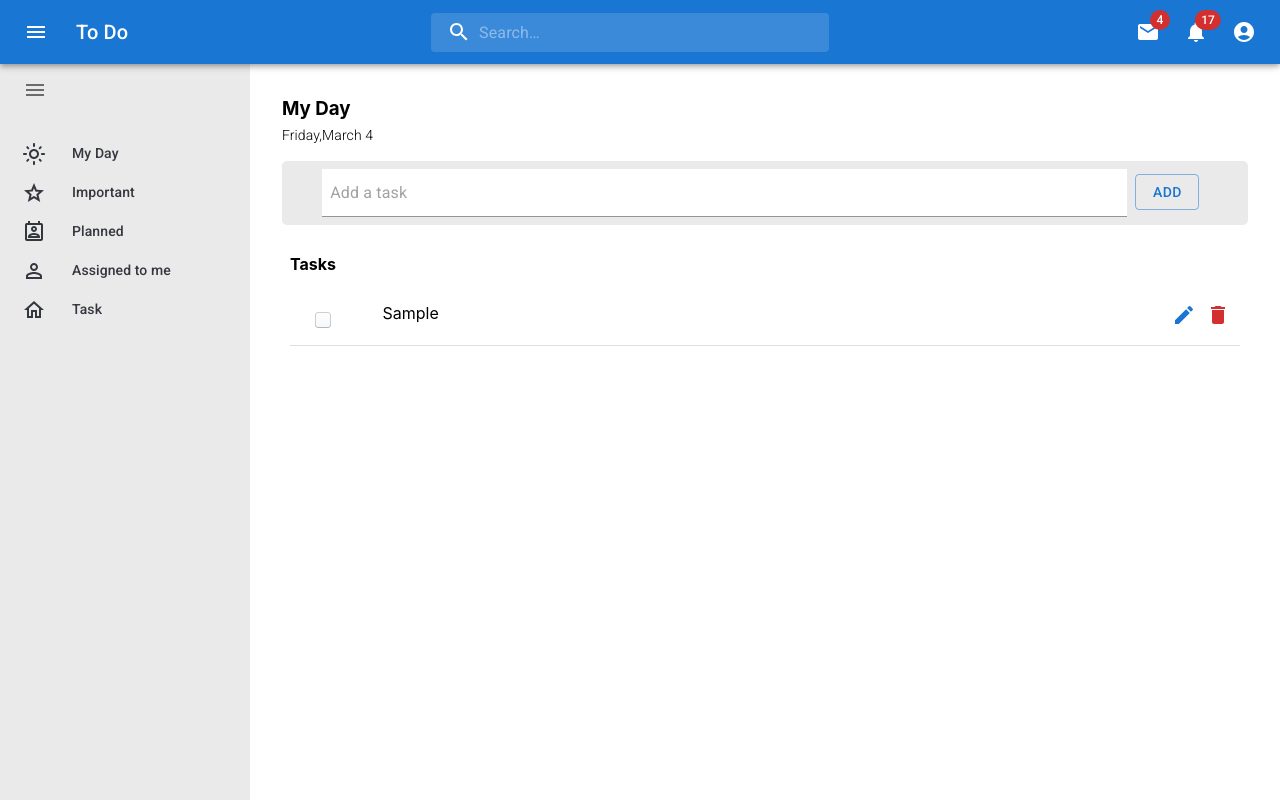
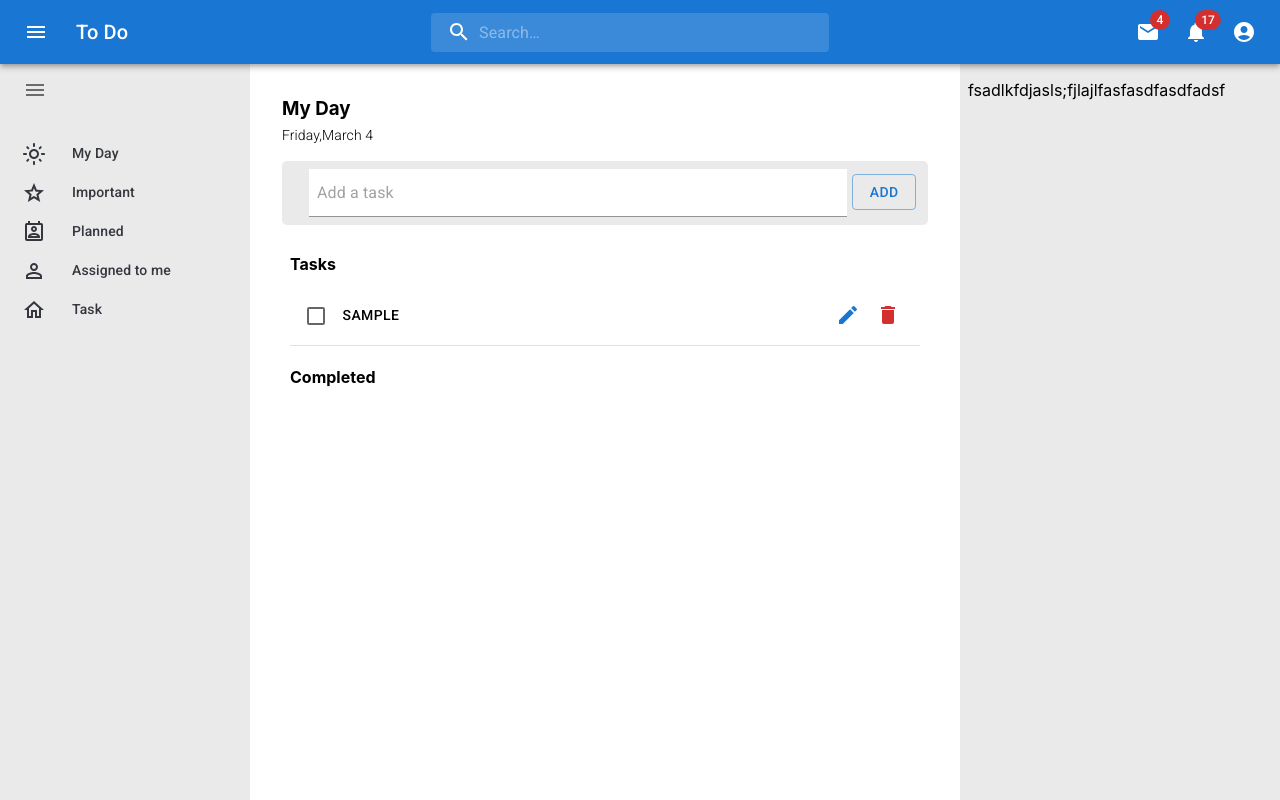
Before and after one commit to Hamzashahfiq/react-todo, a React (Create React App) app: page / in a window 1280 px wide. Both pictures are taken after typing "Sample" into the empty fields and a click on the button "ADD". Built offline with nearby package versions, Linux system fonts and the light colour scheme.

Commit message:
add completed task section and right bar

```diff
--- a/src/pages/home/Home.js
+++ b/src/pages/home/Home.js
@@ -9,10 +9,28 @@ import { v4 as uuidv4 } from 'uuid';
 import EditIcon from '@mui/icons-material/Edit';
 import DeleteIcon from '@mui/icons-material/Delete';
 import IconButton from '@mui/material/IconButton';
-import Tooltip from '@mui/material/Tooltip';
+import Tooltip, { tooltipClasses } from '@mui/material/Tooltip';
 import SideNavBar from '../../component/sideNavBar/SideNavBar'
-import CheckBoxComp from '../../component/CheckBoxComp/CheckBoxComp'
+import { styled } from '@mui/material/styles';
+import Checkbox from '@mui/material/Checkbox';
+import Button from '@mui/material/Button';
 
+
+// for tooltip
+const BootstrapTooltip = styled(({ className, ...props }) => (
+    <Tooltip {...props} arrow classes={{ popper: className }} />
+))(({ theme }) => ({
+    [`& .${tooltipClasses.arrow}`]: {
+        color: theme.palette.common.black,
+    },
+    [`& .${tooltipClasses.tooltip}`]: {
+        backgroundColor: theme.palette.common.black,
+    },
+}));
+
+
+
+// custom date set
 let date = new Date();
 let day = date.getDay();
 let dayName = ['Sunday', 'Monday', 'Tuesday', 'Wednesday', 'Thusrday', 'Friday', 'Saturday'].map((item, index) => {
@@ -91,6 +109,32 @@ export default function Home() {
         alert('updated')
 
     }
+    const onChangeHandler = (CompItem) => {
+        let compTask = {
+            id: CompItem.id,
+            taskDetail: CompItem.taskDetail
+        }
+
+        let newTask = taskData.filter((item) => item.id !== CompItem.id)
+        setTaskData(newTask)
+        setCompleteTask([...completeTask, compTask])
+        setInputTask('')
+        setUpdateIs(true)
+        alert('Changed to Completed')
+    }
+    const onChangeCompleteHandler = (unCompItem) => {
+        let unCompTask = {
+            id: unCompItem.id,
+            taskDetail: unCompItem.taskDetail
+        }
+
+        let newTask = completeTask.filter((item) => item.id !== unCompItem.id)
+        setCompleteTask(newTask)
+        setTaskData([unCompTask, ...taskData])
+        setInputTask('')
+        setUpdateIs(true)
+        alert('Changed to uncompleted task')
+    }
 
     return (
         <Box sx={{ display: 'flex', flexDirection: 'column', height: '100vh', width: '100%', boxSizing: 'border-box', position: 'fixed' }}>
@@ -98,6 +142,8 @@ export default function Home() {
                 <PrimarySearchAppBar />
             </Box>
             <Box sx={{ flex: '1 0 auto', display: 'flex', flexDirection: 'row', boxSizing: 'border-box' }}>
+
+                {/* App bar box  */}
                 {openLeft ?
                     <Box sx={{ height: '100%', minWidth: '250px', bgcolor: '#EAEAEA', pt: '70px', px: 1, boxSizing: 'border-box' }}>
                         <IconBtn icon={<MenuIcon />} onClickHandler={leftDivHandler} btnStyle={{ marginLeft: { xs: '0', sm: '7px' } }} />
@@ -107,7 +153,10 @@ export default function Home() {
                         <IconBtn icon={<MenuIcon />} onClickHandler={leftDivHandler} btnStyle={{ marginLeft: { xs: '0', sm: '7px' } }} />
                     </Box>
                 }
-                <Box sx={{ height: '100%', width: '80%', px: 1, overflowX: 'auto', pt: '70px', boxSizing: 'border-box', flexGrow: '1', display: 'flex', flexDirection: 'column' }}>
+
+
+                {/* Main content box*/}
+                <Box sx={{ height: '100%', width: '55%', px: 1, overflowX: 'auto', pt: '70px', boxSizing: 'border-box', flexGrow: '1', display: 'flex', flexDirection: 'column' }}>
                     {openLeft ?
                         <IconBtn icon={<MenuIcon />} onClickHandler={leftDivHandlershow} btnStyle={{ marginLeft: { xs: '0', sm: '7px' }, display: 'none' }} />
                         : <IconBtn icon={<MenuIcon />} onClickHandler={leftDivHandlershow} btnStyle={{ marginLeft: { xs: '0', sm: '7px' } }} />
@@ -121,49 +170,56 @@ export default function Home() {
                         </Box>
                         <InputTask inputTask={inputTask} setInputTask={setInputTask} updateIs={updateIs} updateHandler={updateHandler} onSubmitHandler={onSubmitHandler} />
                     </Box>
-                    <Box sx={{ px: 4, overflowY: 'auto', height: '68vh' }} >
+                    <Box sx={{ px: 4, overflowY: 'auto', height: {xs:'50vh',md:'63vh'}}} >
                         <Box component='h4'> Tasks  </Box>
                         {
                             taskData.map((item) => {
                                 return (
-                                    <Grid key={item.id} container sx={{ borderBottom: 1, wordWrap: 'break-word', borderColor: '#e0e0e0', minHeight: "fit-content", px: 2, pb: 1 }}>
-                                        <Grid item xs={12} md={1} sx={{ pt: 1 }}><CheckBoxComp /></Grid>
-                                        <Grid item xs={12} md={10} sx={{ pt: 1 }}>{item.taskDetail}</Grid>
-                                        <Grid item xs={12} md={1}>
-                                            <Grid container spacing={3} justifyContent='center'>
+                                    <Button sx={{ display: 'inline-block', width: '100%', m: 0, p: 0, }}>
+                                        <Grid key={item.id} container sx={{ borderBottom: 1, wordWrap: 'break-word', borderColor: '#e0e0e0', minHeight: "fit-content", pb: 1 }}>
+
+                                            <Grid item xs={1} md={1}><BootstrapTooltip title="Mark as completed" placement="top"><Checkbox onChange={() => onChangeHandler(item)} /></BootstrapTooltip></Grid>
+                                            <Grid item xs={12} md={9} sx={{ pt: 1,color:'black', textAlign:'left' }}>{item.taskDetail}</Grid>
+                                            <Grid item xs={12} md={2}>
+                                                <Tooltip title="Update" placement="bottom"><IconButton onClick={() => onUpdate(item)} aria-label="delete" color="primary"> <EditIcon /></IconButton></Tooltip>
+                                                <Tooltip title="Delete" placement="bottom"><IconButton onClick={() => onDeleteHandler(item.id)} aria-label="delete" color="error"><DeleteIcon /></IconButton></Tooltip>
+
+                                                {/* <Grid container spacing={3} justifyContent='center'>
                                                 <Grid item xs={1} md={4} ><Tooltip title="Update" placement="bottom"><IconButton onClick={() => onUpdate(item)} aria-label="delete" color="primary">
                                                     <EditIcon />
                                                 </IconButton></Tooltip></Grid>
                                                 <Grid item xs={1} md={4}><Tooltip title="Delete" placement="bottom"><IconButton onClick={() => onDeleteHandler(item.id)} aria-label="delete" color="error">
                                                     <DeleteIcon />
                                                 </IconButton></Tooltip></Grid>
+                                            </Grid> */}
                                             </Grid>
                                         </Grid>
-                                    </Grid>
-
+                                    </Button>
                                 )
                             })
                         }
-                        <Box  sx= {{display:'none'}}>
+                        <Box sx={{}}>
                             <Box component='h4'> Completed  </Box>
                             {
                                 completeTask.map((item) => {
                                     return (
-                                        <Grid key={item.id} container sx={{ borderBottom: 1, wordWrap: 'break-word', borderColor: '#e0e0e0', minHeight: "fit-content", px: 2, pb: 1 }}>
-                                            <Grid item xs={12} md={1} sx={{ pt: 1 }}><CheckBoxComp /></Grid>
-                                            <Grid item xs={12} md={11} sx={{ pt: 1 }}></Grid>
-                                        </Grid>
-
+                                        <Button sx={{ display: 'inline-block', width: '100%', m: 0, p: 0 }}>
+                                            <Grid key={item.id} container sx={{ borderBottom: 1, wordWrap: 'break-word', borderColor: '#e0e0e0', minHeight: "fit-content", pb: 1 }}>
+                                                <Grid item xs={12} md={1} ><BootstrapTooltip title="Mark as not completed" placement="top" ><Checkbox defaultChecked onChange={() => onChangeCompleteHandler(item)} /></BootstrapTooltip></Grid>
+                                                <Grid item xs={12} md={11} sx={{ pt: 1,color:'black', textAlign:'left' }}><del>{item.taskDetail}</del></Grid>
+                                            </Grid>
+                                        </Button>
                                     )
                                 })
                             }
 
                         </Box>
                     </Box>
-
-
+                </Box>
+                <Box sx={{ height: '100%', width: '25%', px: 1, overflowX: 'auto', pt: '80px', boxSizing: 'border-box', bgcolor: '#EAEAEA' }}>
+                    fsadlkfdjasls;fjlajlfasfasdfasdfadsf
                 </Box>
             </Box>
-        </Box>
+        </Box >
     )
 }
```
